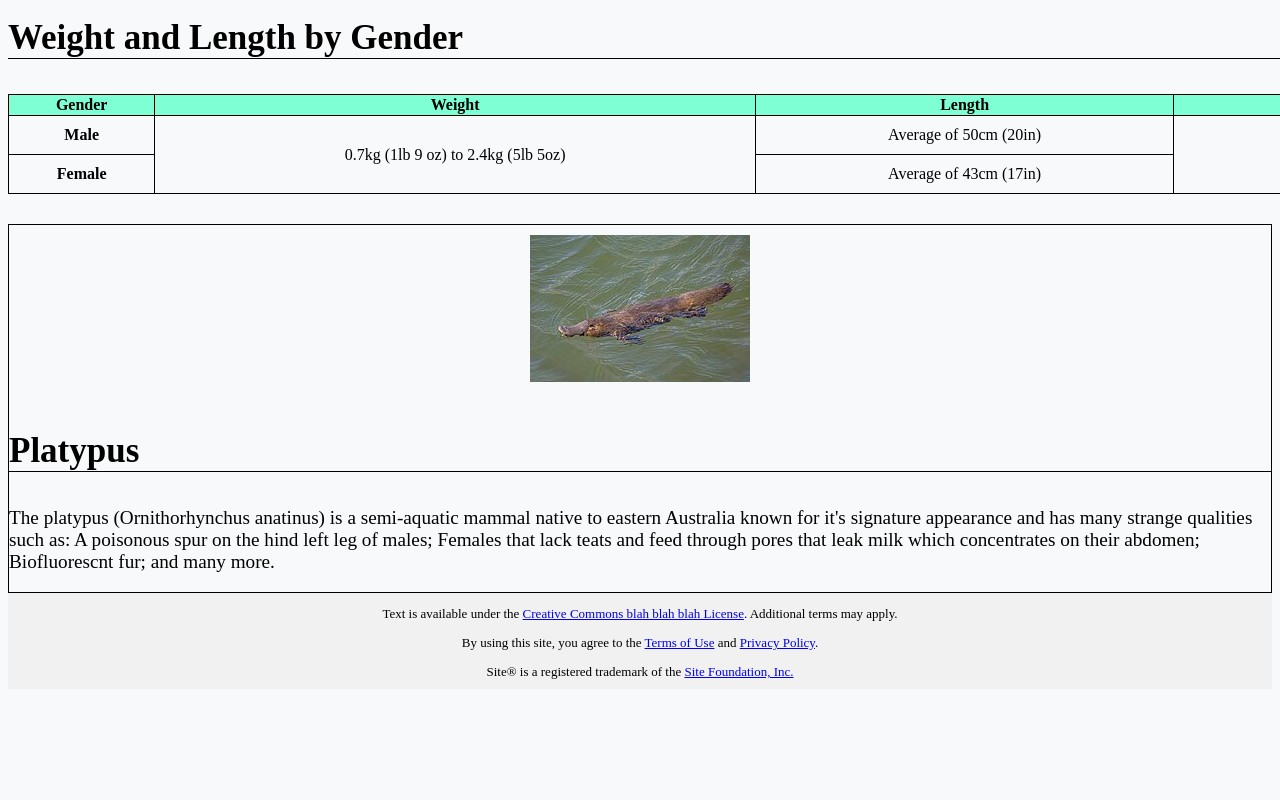
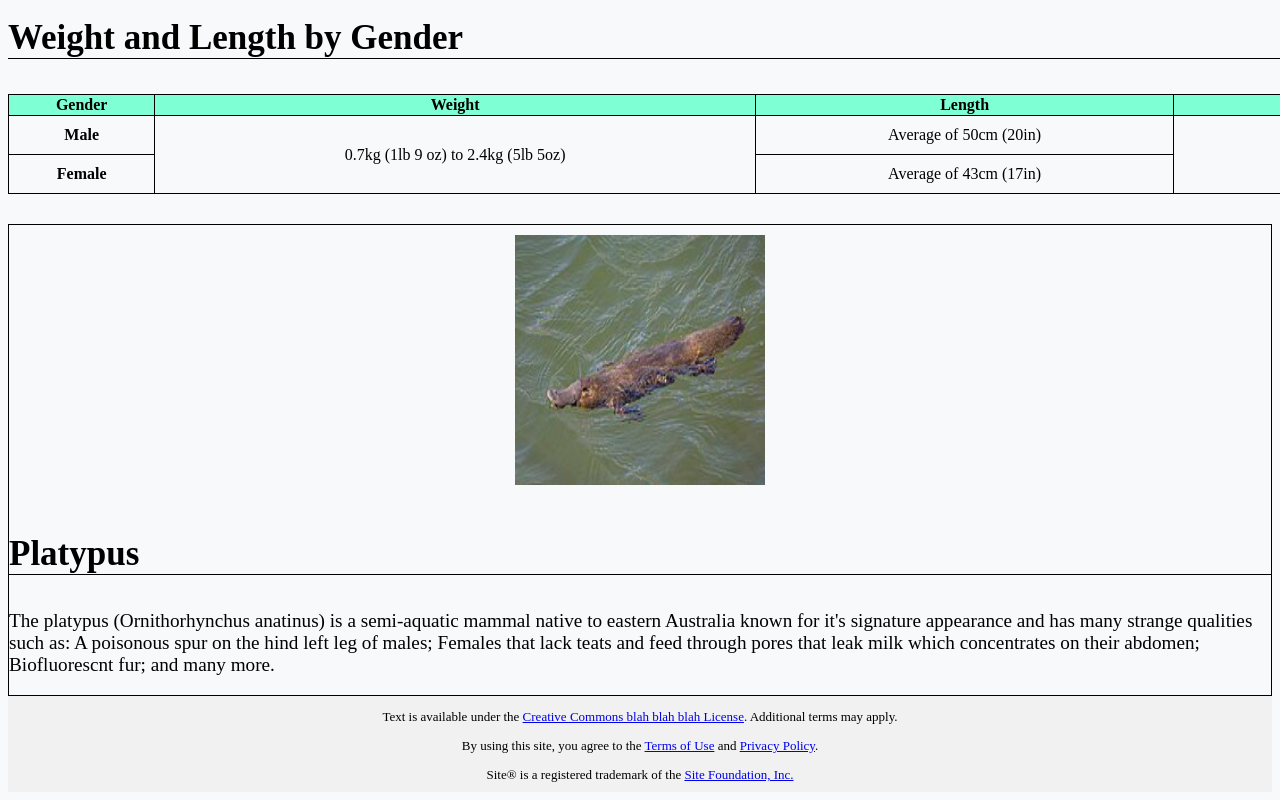
Before and after one commit to Nico-Hammer/Asssignment-1, a plain HTML site: page NicoPage.html in a window 1280 px wide. Shown: the part 1429-2229 px from the top of the page. Before the commit the page ends 2126 px from the top, so only its background shows below. Drawn offline with Linux system fonts and the light colour scheme.

Commit message:
modified platypus image size

```diff
--- a/NicoPage.html
+++ b/NicoPage.html
@@ -76,7 +76,7 @@
                 </table>
         </section>
         <aside class="flex-aside">
-            <img src="images/platypus.jpg" alt="platypus swimming in water">
+            <img src="images/platypus.jpg" alt="platypus swimming in water"height="250" width="250">
             <h1>Platypus</h1>
             <p>The platypus (Ornithorhynchus anatinus) is a semi-aquatic mammal native to eastern Australia known for
                 it's signature appearance and has many strange qualities such as: A poisonous spur on the
```
